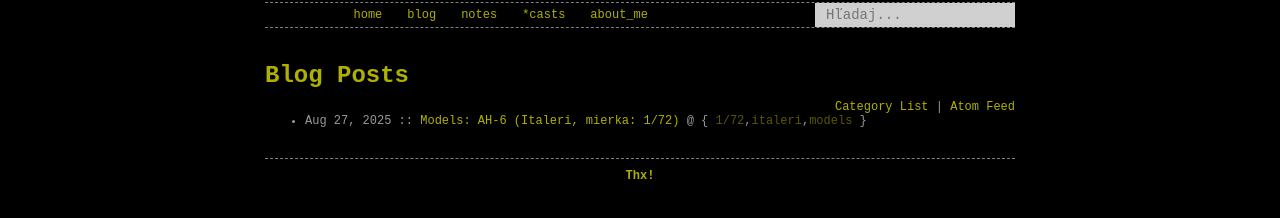
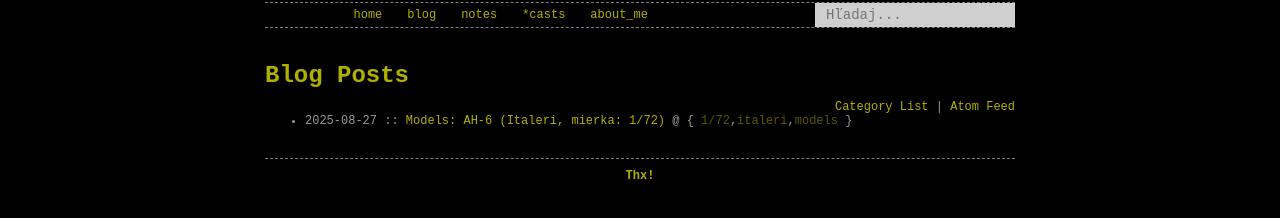
Before and after one commit to 0x00mg/0x00mg.github.io, a Jekyll site: the page built from blog.md, in a window 1280 px wide. Shown: the part 188-406 px from the top of the page. Built offline with Jekyll 4.4.1, drawn with Linux system fonts in a browser that asks for light colours.

Commit message:
Update blog.md

```diff
--- a/blog.md
+++ b/blog.md
@@ -10,7 +10,7 @@
 <ul class="posts">
     {% for post in site.categories.blog %}
         <li>
-            <span class="post-date">{{ post.date | date: "%b %d, %Y" }}</span>
+            <span class="post-date">{{ post.date | date: "%Y-%m-%d" }}</span>
             ::
             <a class="post-link" href="{{ site.baseurl }}{{ post.url }}">{{ post.title }}</a>
             @ {
```
